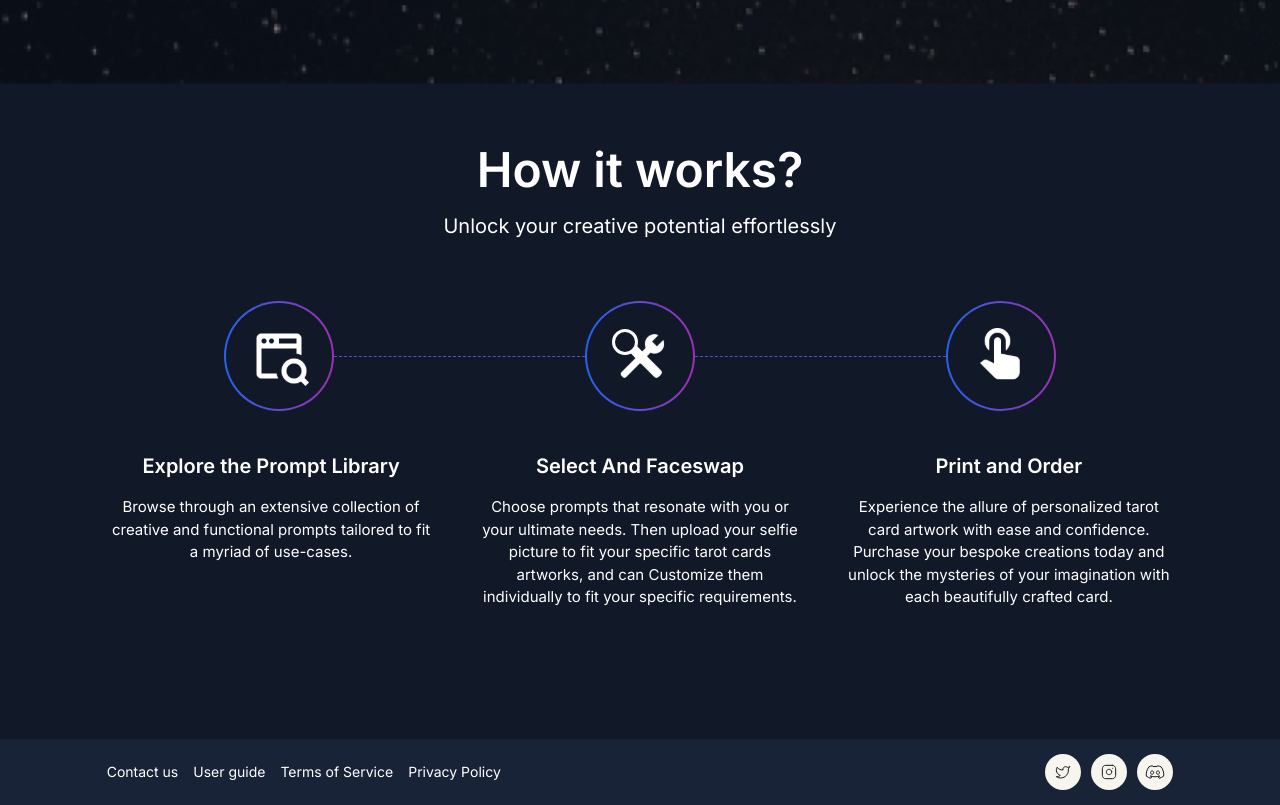
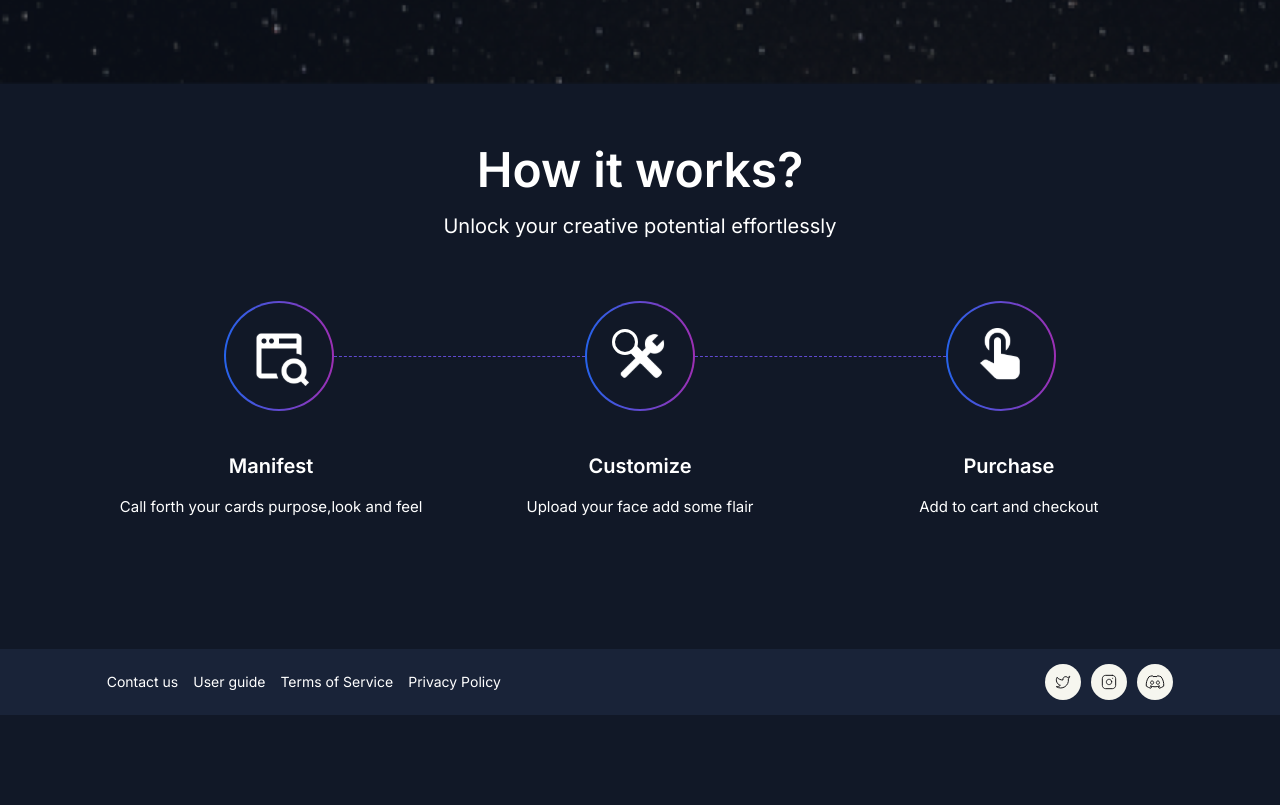
Before and after one commit to nabeelnasir9/fe-tomnov, a React (Vite) app: page / in a window 1280 px wide. Shown: the part 1995-2800 px from the top of the page. After the commit the page ends 2710 px from the top, so only its background shows below. Built offline with nearby package versions, Linux system fonts and the light colour scheme; what tailwindcss-animated would draw is missing.

Commit message:
feat(howitworks):copy change

```diff
--- a/src/components/how-it-works/index.jsx
+++ b/src/components/how-it-works/index.jsx
@@ -1,4 +1,3 @@
-import React from "react";
 import Grid from "@mui/material/Grid";
 import "./index.css";
 import HowItWwrksImage1 from "./../../assets/how-it-works-1.svg";
@@ -42,12 +41,9 @@ const HowItWworks = () => {
                   </div>
                 </div>
               </div>
-              <h1 className="h-i-w-header-card-heading">
-                Explore the Prompt Library
-              </h1>
+              <h1 className="h-i-w-header-card-heading">Manifest</h1>
               <p className="h-i-w-header-card-text">
-                Browse through an extensive collection of creative and
-                functional prompts tailored to fit a myriad of use-cases.
+                Call forth your cards purpose,look and feel
               </p>
             </Grid>
             <Grid item xs={12} sm={12} md={4} lg={4} xl={4}>
@@ -58,12 +54,9 @@ const HowItWworks = () => {
                   </div>
                 </div>
               </div>
-              <h1 className="h-i-w-header-card-heading">Select And Faceswap</h1>
+              <h1 className="h-i-w-header-card-heading">Customize</h1>
               <p className="h-i-w-header-card-text">
-                Choose prompts that resonate with you or your ultimate needs.
-                Then upload your selfie picture to fit your specific tarot cards
-                artworks, and can Customize them individually to fit your
-                specific requirements.
+                Upload your face add some flair
               </p>
             </Grid>
             <Grid item xs={12} sm={12} md={4} lg={4} xl={4}>
@@ -74,13 +67,8 @@ const HowItWworks = () => {
                   </div>
                 </div>
               </div>
-              <h1 className="h-i-w-header-card-heading">Print and Order</h1>
-              <p className="h-i-w-header-card-text">
-                Experience the allure of personalized tarot card artwork with
-                ease and confidence. Purchase your bespoke creations today and
-                unlock the mysteries of your imagination with each beautifully
-                crafted card.
-              </p>
+              <h1 className="h-i-w-header-card-heading">Purchase</h1>
+              <p className="h-i-w-header-card-text">Add to cart and checkout</p>
             </Grid>
           </Grid>
         </Grid>
```
